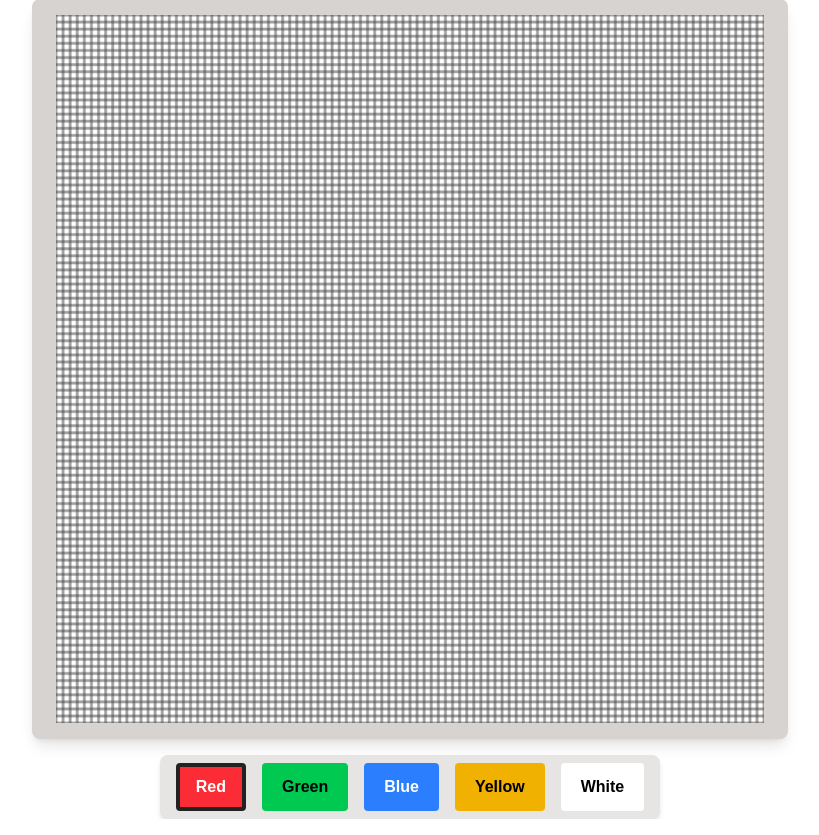
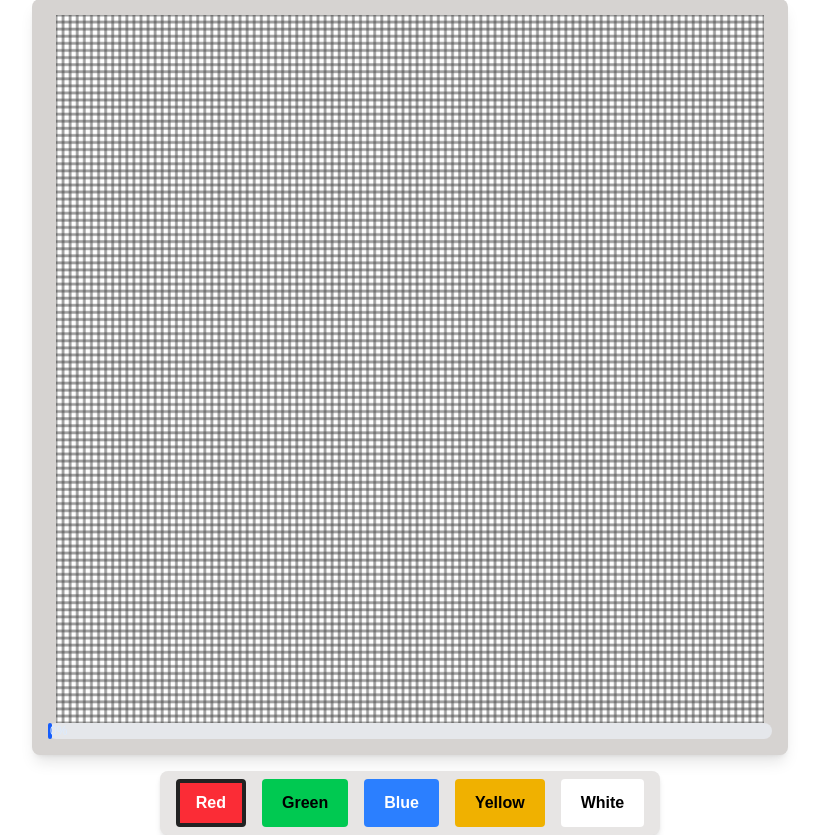
Before and after one commit to editid0/placer, a Flask app: page / in a window 1280 px wide. Shown: the part 153-988 px from the top of the page, without its empty margins (230-1049 px from the left). Run offline with Flask 3, Linux system fonts and the light colour scheme; some libraries are stand-ins or nearby versions.

Commit message:
Integrate pixel tracking and level progression features; update styles and HTML for pixel count display

```diff
--- a/main.py
+++ b/main.py
@@ -4,6 +4,7 @@ from flask_socketio import send, emit
 from dotenv import load_dotenv
 import os, psycopg2, uuid
 from limits import storage, strategies, parse
+import valkey
 
 load_dotenv()
 SECRET_KEY = os.getenv("SECRET_KEY")
@@ -22,6 +23,7 @@ database = psycopg2.connect(
 backend = storage.MemoryStorage()
 strategy = strategies.SlidingWindowCounterRateLimiter(backend)
 ratelimit_limit = parse("10 per second")
+kv = valkey.Valkey(host=os.getenv("DB_HOST"), port=6379, db=0)
 
 
 @app.route("/")
@@ -35,12 +37,16 @@ def public(filename):
 
 
 @socketio.on("request_current")
-def handle_message():
+def handle_message(data={}):
     print("Received request_current")
     with database.cursor() as cursor:
         cursor.execute("SELECT x, y, color FROM pixels")
         pixels = cursor.fetchall()
-    emit("current_pixels", {"pixels": pixels, "user_id": str(uuid.uuid4())})
+    if not data.get("user_id", None):
+        user_id = str(uuid.uuid4())
+    else:
+        user_id = data.get("user_id")
+    emit("current_pixels", {"pixels": pixels, "user_id": user_id})
 
 
 @socketio.on("set_coordinate")
@@ -55,6 +61,15 @@ def handle_set_coordinate(data):
     if not valid:
         return
     print("Received set_coordinate:", data)
+    pixels = kv.get(data.get("user_id"))
+    # This shows how many pixels the user has set
+    if pixels is None:
+        pixels = 0
+    else:
+        pixels = int(pixels)
+    # Increment the pixel count for the user
+    kv.set(data.get("user_id"), pixels + 1)
+    emit("pixel_count", {"count": pixels + 1, "user_id": data.get("user_id")})
     emit(
         "ratelimit",
         {
@@ -108,5 +123,18 @@ def handle_ratelimit(data):
     emit("ratelimit", {"remaining": remaining, "user_id": user_id})
 
 
+@socketio.on("pixel_count")
+def handle_pixel_count(data):
+    if not data.get("user_id", None):
+        emit("error_msg", {"message": "User ID is required"})
+        return
+    pixels = kv.get(data.get("user_id"))
+    if pixels is None:
+        pixels = 0
+    else:
+        pixels = int(pixels)
+    emit("pixel_count", {"count": pixels, "user_id": data.get("user_id")})
+
+
 if __name__ == "__main__":
     socketio.run(app, host="0.0.0.0", port=6969, debug=True)
--- a/public/styles.css
+++ b/public/styles.css
@@ -9,18 +9,16 @@
       "Courier New", monospace;
     --color-red-500: oklch(63.7% 0.237 25.331);
     --color-red-700: oklch(50.5% 0.213 27.518);
-    --color-amber-50: oklch(98.7% 0.022 95.277);
     --color-yellow-500: oklch(79.5% 0.184 86.047);
     --color-yellow-700: oklch(55.4% 0.135 66.442);
     --color-green-500: oklch(72.3% 0.219 149.579);
     --color-green-700: oklch(52.7% 0.154 150.069);
     --color-blue-100: oklch(93.2% 0.032 255.585);
     --color-blue-500: oklch(62.3% 0.214 259.815);
+    --color-blue-600: oklch(54.6% 0.245 262.881);
     --color-blue-700: oklch(48.8% 0.243 264.376);
-    --color-blue-900: oklch(37.9% 0.146 265.522);
-    --color-violet-500: oklch(60.6% 0.25 292.717);
     --color-gray-200: oklch(92.8% 0.006 264.531);
-    --color-neutral-200: oklch(92.2% 0 0);
+    --color-gray-700: oklch(37.3% 0.034 259.733);
     --color-stone-200: oklch(92.3% 0.003 48.717);
     --color-stone-300: oklch(86.9% 0.005 56.366);
     --color-stone-700: oklch(37.4% 0.01 67.558);
@@ -30,12 +28,15 @@
     --color-black: #000;
     --color-white: #fff;
     --spacing: 0.25rem;
+    --text-xs: 0.75rem;
+    --text-xs--line-height: calc(1 / 0.75);
     --text-sm: 0.875rem;
     --text-sm--line-height: calc(1.25 / 0.875);
     --text-lg: 1.125rem;
     --text-lg--line-height: calc(1.75 / 1.125);
     --text-2xl: 1.5rem;
     --text-2xl--line-height: calc(2 / 1.5);
+    --font-weight-medium: 500;
     --font-weight-bold: 700;
     --radius-lg: 0.5rem;
     --radius-2xl: 1rem;
@@ -285,40 +247,30 @@
   .rounded-2xl {
     border-radius: var(--radius-2xl);
   }
+  .rounded-full {
+    border-radius: calc(infinity * 1px);
+  }
   .rounded-lg {
     border-radius: var(--radius-lg);
-  }
-  .border {
-    border-style: var(--tw-border-style);
-    border-width: 1px;
   }
   .border-4 {
     border-style: var(--tw-border-style);
     border-width: 4px;
   }
-  .border-black {
-    border-color: var(--color-black);
-  }
-  .border-blue-500 {
-    border-color: var(--color-blue-500);
-  }
   .border-transparent {
     border-color: transparent;
-  }
-  .bg-amber-50 {
-    background-color: var(--color-amber-50);
-  }
-  .bg-blue-100 {
-    background-color: var(--color-blue-100);
   }
   .bg-blue-500 {
     background-color: var(--color-blue-500);
   }
+  .bg-blue-600 {
+    background-color: var(--color-blue-600);
+  }
+  .bg-gray-200 {
+    background-color: var(--color-gray-200);
+  }
   .bg-green-500 {
     background-color: var(--color-green-500);
-  }
-  .bg-neutral-200 {
-    background-color: var(--color-neutral-200);
   }
   .bg-red-500 {
     background-color: var(--color-red-500);
@@ -329,29 +281,14 @@
   .bg-stone-300 {
     background-color: var(--color-stone-300);
   }
-  .bg-stone-700 {
-    background-color: var(--color-stone-700);
-  }
-  .bg-stone-800 {
-    background-color: var(--color-stone-800);
-  }
   .bg-white {
     background-color: var(--color-white);
   }
   .bg-yellow-500 {
     background-color: var(--color-yellow-500);
   }
-  .bg-gradient-to-br {
-    --tw-gradient-position: to bottom right in oklab;
-    background-image: linear-gradient(var(--tw-gradient-stops));
-  }
-  .from-blue-500 {
-    --tw-gradient-from: var(--color-blue-500);
-    --tw-gradient-stops: var(--tw-gradient-via-stops, var(--tw-gradient-position), var(--tw-gradient-from) var(--tw-gradient-from-position), var(--tw-gradient-to) var(--tw-gradient-to-position));
-  }
-  .to-violet-500 {
-    --tw-gradient-to: var(--color-violet-500);
-    --tw-gradient-stops: var(--tw-gradient-via-stops, var(--tw-gradient-position), var(--tw-gradient-from) var(--tw-gradient-from-position), var(--tw-gradient-to) var(--tw-gradient-to-position));
+  .p-0\.5 {
+    padding: calc(var(--spacing) * 0.5);
   }
   .p-2 {
     padding: calc(var(--spacing) * 2);
@@ -383,24 +320,33 @@
     font-size: var(--text-sm);
     line-height: var(--tw-leading, var(--text-sm--line-height));
   }
+  .text-xs {
+    font-size: var(--text-xs);
+    line-height: var(--tw-leading, var(--text-xs--line-height));
+  }
+  .leading-none {
+    --tw-leading: 1;
+    line-height: 1;
+  }
   .font-bold {
     --tw-font-weight: var(--font-weight-bold);
     font-weight: var(--font-weight-bold);
   }
+  .font-medium {
+    --tw-font-weight: var(--font-weight-medium);
+    font-weight: var(--font-weight-medium);
+  }
   .text-black {
     color: var(--color-black);
+  }
+  .text-blue-100 {
+    color: var(--color-blue-100);
   }
   .text-stone-700 {
     color: var(--color-stone-700);
   }
   .text-white {
     color: var(--color-white);
-  }
-  .underline {
-    text-decoration-line: underline;
-  }
-  .opacity-0 {
-    opacity: 0%;
   }
   .shadow-lg {
     --tw-shadow: 0 10px 15px -3px var(--tw-shadow-color, rgb(0 0 0 / 0.1)), 0 4px 6px -4px var(--tw-shadow-color, rgb(0 0 0 / 0.1));
@@ -466,14 +408,9 @@
       display: none;
     }
   }
-  .md\:opacity-100 {
-    @media (width >= 48rem) {
-      opacity: 100%;
-    }
-  }
-  .dark\:bg-blue-900 {
+  .dark\:bg-gray-700 {
     @media (prefers-color-scheme: dark) {
-      background-color: var(--color-blue-900);
+      background-color: var(--color-gray-700);
     }
   }
   .dark\:bg-stone-800 {
@@ -510,47 +447,9 @@ body {
   inherits: false;
   initial-value: solid;
 }
-@property --tw-gradient-position {
+@property --tw-leading {
   syntax: "*";
   inherits: false;
-}
-@property --tw-gradient-from {
-  syntax: "<color>";
-  inherits: false;
-  initial-value: #0000;
-}
-@property --tw-gradient-via {
-  syntax: "<color>";
-  inherits: false;
-  initial-value: #0000;
-}
-@property --tw-gradient-to {
-  syntax: "<color>";
-  inherits: false;
-  initial-value: #0000;
-}
-@property --tw-gradient-stops {
-  syntax: "*";
-  inherits: false;
-}
-@property --tw-gradient-via-stops {
-  syntax: "*";
-  inherits: false;
-}
-@property --tw-gradient-from-position {
-  syntax: "<length-percentage>";
-  inherits: false;
-  initial-value: 0%;
-}
-@property --tw-gradient-via-position {
-  syntax: "<length-percentage>";
-  inherits: false;
-  initial-value: 50%;
-}
-@property --tw-gradient-to-position {
-  syntax: "<length-percentage>";
-  inherits: false;
-  initial-value: 100%;
 }
 @property --tw-font-weight {
   syntax: "*";
@@ -621,24 +520,11 @@ body {
   inherits: false;
   initial-value: 0 0 #0000;
 }
-@property --tw-outline-style {
-  syntax: "*";
-  inherits: false;
-  initial-value: solid;
-}
 @layer properties {
   @supports ((-webkit-hyphens: none) and (not (margin-trim: inline))) or ((-moz-orient: inline) and (not (color:rgb(from red r g b)))) {
     *, ::before, ::after, ::backdrop {
       --tw-border-style: solid;
-      --tw-gradient-position: initial;
-      --tw-gradient-from: #0000;
-      --tw-gradient-via: #0000;
-      --tw-gradient-to: #0000;
-      --tw-gradient-stops: initial;
-      --tw-gradient-via-stops: initial;
-      --tw-gradient-from-position: 0%;
-      --tw-gradient-via-position: 50%;
-      --tw-gradient-to-position: 100%;
+      --tw-leading: initial;
       --tw-font-weight: initial;
       --tw-shadow: 0 0 #0000;
       --tw-shadow-color: initial;
@@ -654,7 +540,6 @@ body {
       --tw-ring-offset-width: 0px;
       --tw-ring-offset-color: #fff;
       --tw-ring-offset-shadow: 0 0 #0000;
-      --tw-outline-style: solid;
     }
   }
 }
--- a/templates/index.html
+++ b/templates/index.html
@@ -24,6 +24,12 @@
         <div class="max-w-[20cm] mx-auto dark:bg-stone-800 bg-stone-300 p-4 rounded-lg shadow-lg">
             <canvas id="canvas" width="500" height="500" class="w-full px-2"></canvas>
             <p id="ratelimit" class="text-black dark:text-white text-center"></p>
+            <p id="pixels" class="text-black dark:text-white text-center"></p>
+            <p id="level" class="text-black dark:text-white text-center"></p>
+            <div class="w-full bg-gray-200 rounded-full dark:bg-gray-700">
+                <div class="bg-blue-600 text-xs font-medium text-blue-100 text-center p-0.5 leading-none rounded-full"
+                    style="width: 0%" id="levelbar">0%</div>
+            </div>
         </div>
         <div>
             <div class="flex justify-center mt-4 bg-stone-200 p-2 rounded-lg shadow-md w-fit mx-auto">
@@ -54,7 +60,6 @@
     const canvas = document.getElementById("canvas");
     const ctx = canvas.getContext("2d");
     document.current_color = "#ff0000";
-
     function setColor(color) {
         document.current_color = color;
     }
@@ -143,6 +148,7 @@
     socket.on("connect", () => {
         console.log("Connected to server");
         socket.emit("request_current");
+        socket.emit("pixel_count", { user_id: localStorage.getItem("user_id") });
     });
 
     socket.on("current_pixels", (msg) => {
@@ -171,6 +177,38 @@
     setInterval(() => {
         socket.emit("ratelimit", { user_id: localStorage.getItem("user_id") });
     }, 1000);
+    function pixelsToLevel(pixels) {
+        var level = Math.sqrt(pixels);
+        level = level / 5;
+        return Math.floor(level);
+    }
+    function levelToPixels(level) {
+        return Math.floor(Math.pow(level * 5, 2));
+    }
+    socket.on("pixel_count", (msg) => {
+        const pixelsElement = document.getElementById("pixels");
+        const progressElement = document.getElementById("levelbar");
+        if (pixelsElement) {
+            pixelsElement.textContent = `You have placed ${msg.count} pixels.`;
+        } else {
+            console.warn("Pixels element not found");
+        }
+        const levelElement = document.getElementById("level");
+        if (levelElement) {
+            const level = pixelsToLevel(msg.count);
+            levelElement.textContent = `You are at level ${level}.`;
+        } else {
+            console.warn("Level element not found");
+        }
+        if (progressElement) {
+            const level = pixelsToLevel(msg.count);
+            const nextLevelPixels = levelToPixels(level + 1);
+            progressElement.style.width = `${(msg.count / nextLevelPixels) * 100}%`;
+            progressElement.textContent = `${Math.floor((msg.count / nextLevelPixels) * 100)}%`;
+        } else {
+            console.warn("Progress element not found");
+        }
+    });
 </script>
 
 </html>
```
Also changed, not shown: other parts of public/styles.css (+0 -43 lines).
